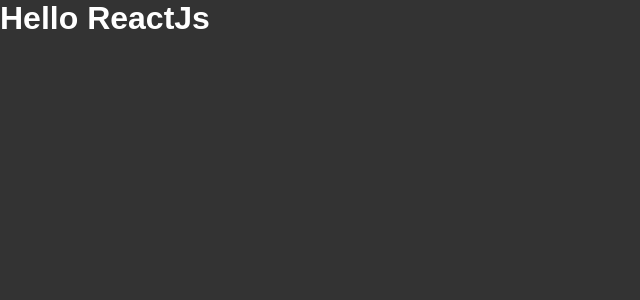
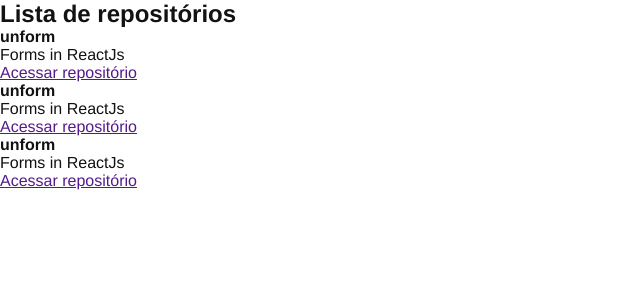
Before and after one commit to J-Breno/github-explorer, a React app: page / in a window 1280 px wide. Shown: the top 300 px of the page, without its empty margins (0-640 px from the left). Built offline with nearby package versions, Linux system fonts and the light colour scheme.

Commit message:
Primeiro componente react

```diff
--- a/src/App.jsx
+++ b/src/App.jsx
@@ -1,5 +1,6 @@
+import { RepositoryList } from './components/RepositoryList'
 import './styles/global.scss'
 
 export function App() {
-    return <h1>Hello ReactJs</h1>
+    return <RepositoryList />
 }
--- /dev/null
+++ b/src/components/RepositoryList.jsx
@@ -0,0 +1,26 @@
+const repositoryName = 'unform';
+
+export function RepositoryList() {
+    return (
+        <section className="repository-list">
+            <h1>Lista de repositórios</h1>
+            <ul>
+                <li>
+                    <strong>{repositoryName}</strong>
+                    <p>Forms in ReactJs</p>
+                    <a href="">Acessar repositório</a>
+                </li>
+                <li>
+                    <strong>{repositoryName}</strong>
+                    <p>Forms in ReactJs</p>
+                    <a href="">Acessar repositório</a>
+                </li>
+                <li>
+                    <strong>{repositoryName}</strong>
+                    <p>Forms in ReactJs</p>
+                    <a href="">Acessar repositório</a>
+                </li>
+            </ul>
+        </section>
+    );
+}
--- a/src/styles/global.scss
+++ b/src/styles/global.scss
@@ -6,7 +6,6 @@
 }
 
 body {
-    font-family: Arial, Helvetica, sans-serif;
-    background-color: #333;
-    color: #fff;
+    font: 16px "Helvetica Neue", Arial, sans-serif;
+    color: #121214;
 }
```
